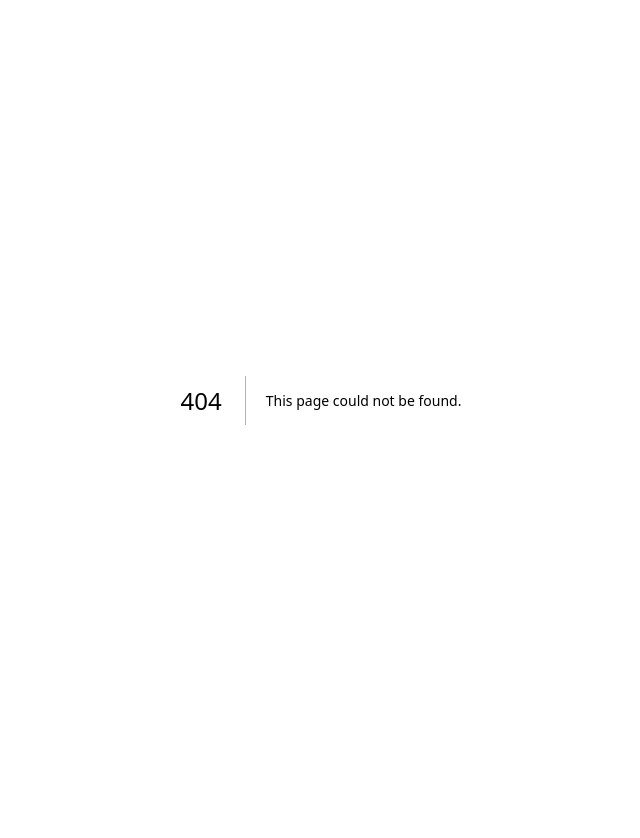
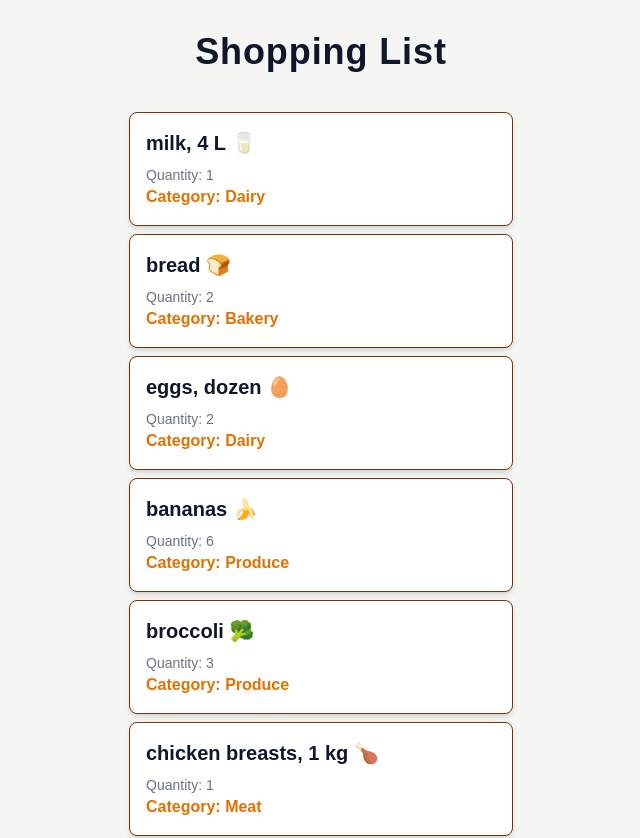
Before and after one commit to Tianao0110/cprg306-assignments, a Next.js app: page /week-3 in a window 1280 px wide. Before the commit this address had no page. Shown: the top 838 px of the page, without its empty margins (319-959 px from the left). Before the commit the page ends 800 px from the top, so only its background shows below. Built offline with nearby package versions, Linux system fonts and the light colour scheme.

Commit message:
fix item miss🧻and add Tailwind css

```diff
--- /dev/null
+++ b/app/week-3/GroceryItem.js
@@ -0,0 +1,13 @@
+export default function GroceryItem({ name, quantity, category }) {
+  return (
+    <li className="bg-white border-1 border-amber-900 p-4 w-96 rounded-lg shadow-md hover:scale-105 transition-transform my-2">
+      <h3 className="text-slate-900 text-xl font-bold">{name}</h3>
+
+      <p className="text-sm text-gray-500 mt-2">Quantity: {quantity}</p>
+
+      <p className="font-semibold text-amber-600 capitalize">
+        Category: {category}
+      </p>
+    </li>
+  );
+}
--- /dev/null
+++ b/app/week-3/GroceryItemList.js
@@ -0,0 +1,103 @@
+import GroceryItem from "./GroceryItem";
+
+export default function GroceryItemList() {
+  const item1 = {
+    name: "milk, 4 L 🥛",
+    quantity: 1,
+    category: "dairy",
+  };
+
+  const item2 = {
+    name: "bread 🍞",
+    quantity: 2,
+    category: "bakery",
+  };
+
+  const item3 = {
+    name: "eggs, dozen 🥚",
+    quantity: 2,
+    category: "dairy",
+  };
+
+  const item4 = {
+    name: "bananas 🍌",
+    quantity: 6,
+    category: "produce",
+  };
+
+  const item5 = {
+    name: "broccoli 🥦",
+    quantity: 3,
+    category: "produce",
+  };
+
+  const item6 = {
+    name: "chicken breasts, 1 kg 🍗",
+    quantity: 1,
+    category: "meat",
+  };
+
+  const item7 = {
+    name: "pasta sauce 🍝",
+    quantity: 3,
+    category: "canned goods",
+  };
+
+  const item8 = {
+    name: "spaghetti, 454 g 🍝",
+    quantity: 2,
+    category: "dry goods",
+  };
+
+  const item9 = {
+    name: "toilet paper, 12 pack 🧻",
+    quantity: 1,
+    category: "household",
+  };
+
+  const item10 = {
+    name: "paper towels, 6 pack 🧻",
+    quantity: 1,
+    category: "household",
+  };
+
+  const item11 = {
+    name: "dish soap 🍽️",
+    quantity: 1,
+    category: "household",
+  };
+
+  const item12 = {
+    name: "hand soap 🧼",
+    quantity: 4,
+    category: "household",
+  };
+
+  const groceryItems = [
+    item1,
+    item2,
+    item3,
+    item4,
+    item5,
+    item6,
+    item7,
+    item8,
+    item9,
+    item10,
+    item11,
+    item12,
+  ];
+
+  return (
+    <>
+      {groceryItems.map((item, index) => (
+        <GroceryItem
+          key={index}
+          name={item.name}
+          quantity={item.quantity}
+          category={item.category}
+        />
+      ))}
+    </>
+  );
+}
--- /dev/null
+++ b/app/week-3/page.js
@@ -0,0 +1,16 @@
+import GroceryItemList from "./GroceryItemList";
+
+export default function Page() {
+  return (
+    <main className="bg-stone-100 min-h-screen p-8 flex flex-col items-center">
+      {/*Title*/}
+      <h1 className="text-4xl font-extrabold text-slate-900 mb-8 tracking-wide">
+        Shopping List
+      </h1>
+      {/*List*/}
+      <ul className="space-y-2">
+        <GroceryItemList />
+      </ul>
+    </main>
+  );
+}
```
